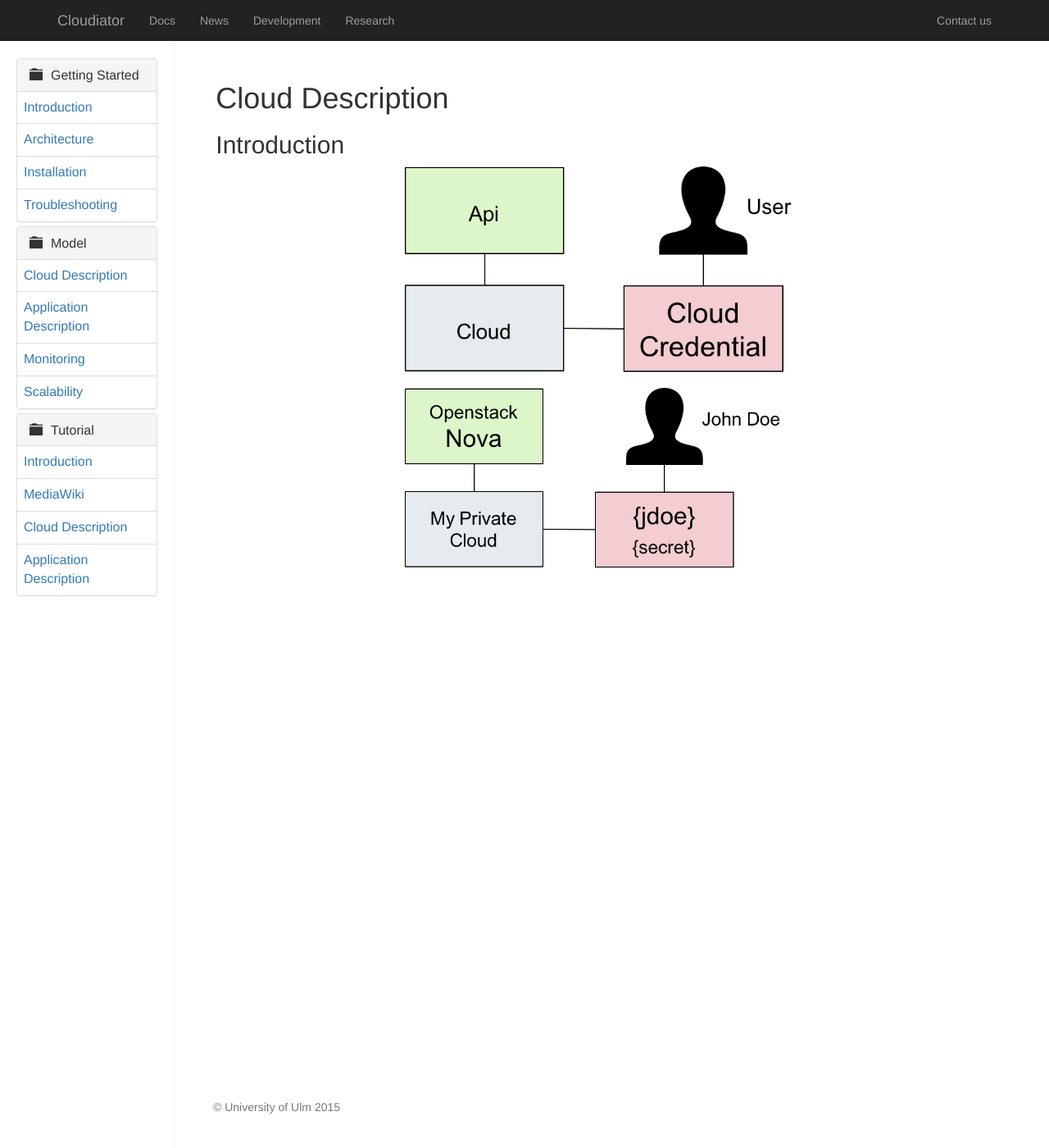
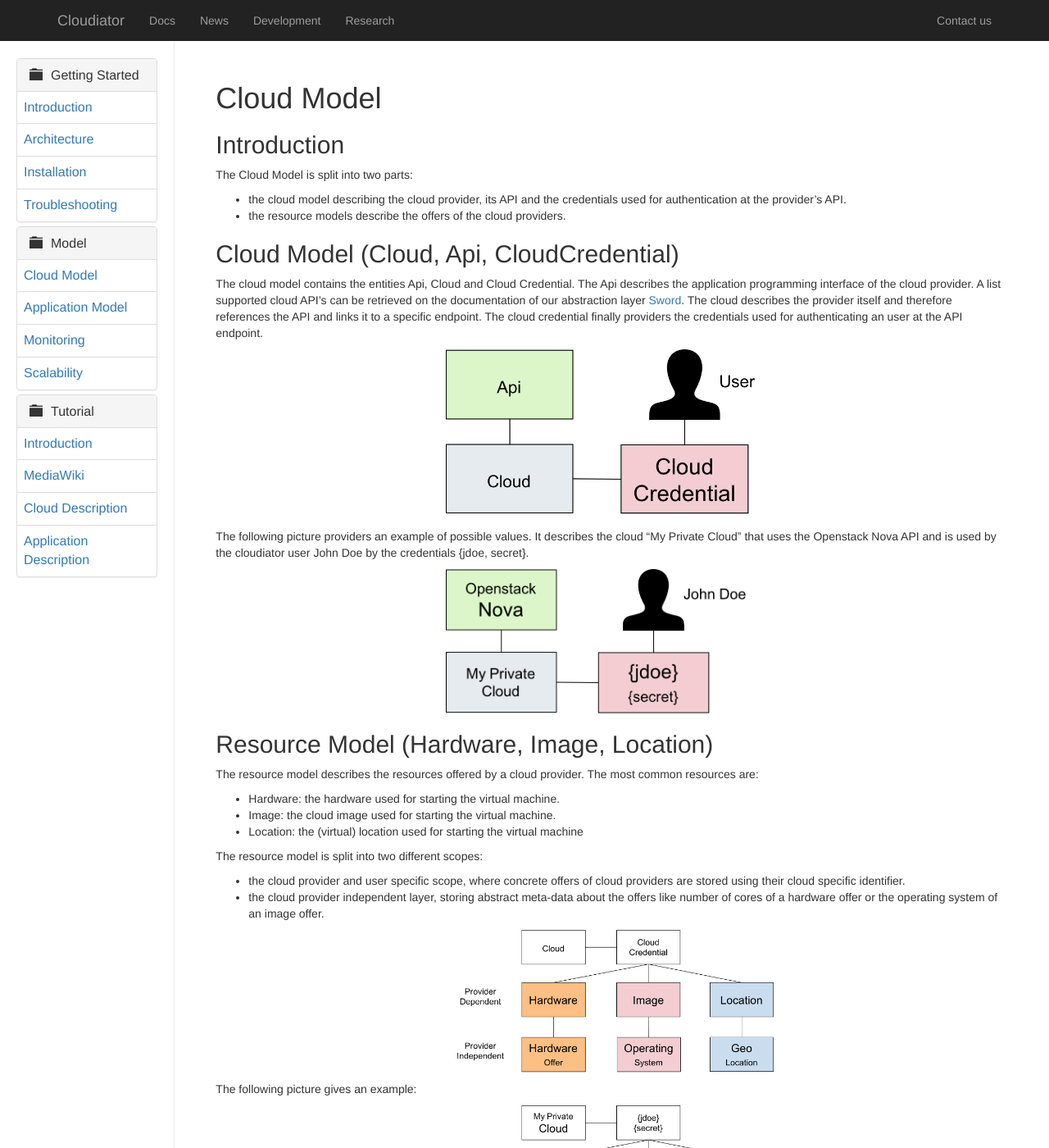
Before and after one commit to cloudiator/cloudiator.github.io, a Jekyll site: the page built from _docs/cloud.md, in a window 1280 px wide and 1400 px high. Shown: the whole window at 82% size. Built offline with Jekyll 4.4.1, drawn with Linux system fonts in a browser that asks for light colours.

Commit message:
More on cloud model

```diff
--- a/_docs/cloud.md
+++ b/_docs/cloud.md
@@ -1,13 +1,55 @@
 ---
 layout: docs
-title: Cloud Description
+title: Cloud Model
 ---
 
 ## Introduction
 
+The Cloud Model is split into two parts:
+
+- the cloud model describing the cloud provider, its API and the credentials used for authentication at
+the provider's API.
+- the resource models describe the offers of the cloud providers.
+
+## Cloud Model (Cloud, Api, CloudCredential)
+
+The cloud model contains the entities Api, Cloud and Cloud Credential. The Api describes the application
+programming interface of the cloud provider. A list supported cloud API's can be retrieved on the documentation
+of our abstraction layer [Sword](/components/sword.html). The cloud describes the provider itself and
+therefore references the API and links it to a specific endpoint. The cloud credential finally providers
+the credentials used for authenticating an user at the API endpoint.
+
 ![Cloud Model][cloud_model]
 
+The following picture providers an example of possible values. It describes the cloud "My Private Cloud"
+that uses the Openstack Nova API and is used by the cloudiator user John Doe by the credentials
+{jdoe, secret}.
+
 ![Cloud Model Example][cloud_model_example]
+
+## Resource Model (Hardware, Image, Location)
+
+The resource model describes the resources offered by a cloud provider. The most common resources are:
+
+- Hardware: the hardware used for starting the virtual machine.
+- Image: the cloud image used for starting the virtual machine.
+- Location: the (virtual) location used for starting the virtual machine
+
+The resource model is split into two different
+scopes:
+
+- the cloud provider and user specific scope, where concrete offers of cloud providers are stored using
+their cloud specific identifier.
+- the cloud provider independent layer, storing abstract meta-data about the offers like number of cores of
+a hardware offer or the operating system of an image offer.
+
+![Resource Model][resource_model]
+
+The following picture gives an example:
+
+![Resource Model Example][resource_model_example]
+
+## Discovery
 
 
 
@@ -16,3 +58,9 @@ title: Cloud Description
 
 [cloud_model_example]: /images/docs/cloud_model_example.png
 {: .img-responsive .center-block}
+
+[resource_model]: /images/docs/resource_model.png
+{: .img-responsive .center-block}
+
+[resource_model_example]: /images/docs/resource_model_example.png
+{: .img-responsive .center-block}
--- a/stylesheets/style.scss
+++ b/stylesheets/style.scss
@@ -127,5 +127,6 @@ body {
  * Article
  */
 .article img {
-  max-width: 500px;
+  max-width: 400px;
+  max-height: 300px;
 }
```
Also changed, not shown: _docs/application.md (+4 -2 lines), images/docs/resource_model.png (added), images/docs/resource_model_example.png (added).
